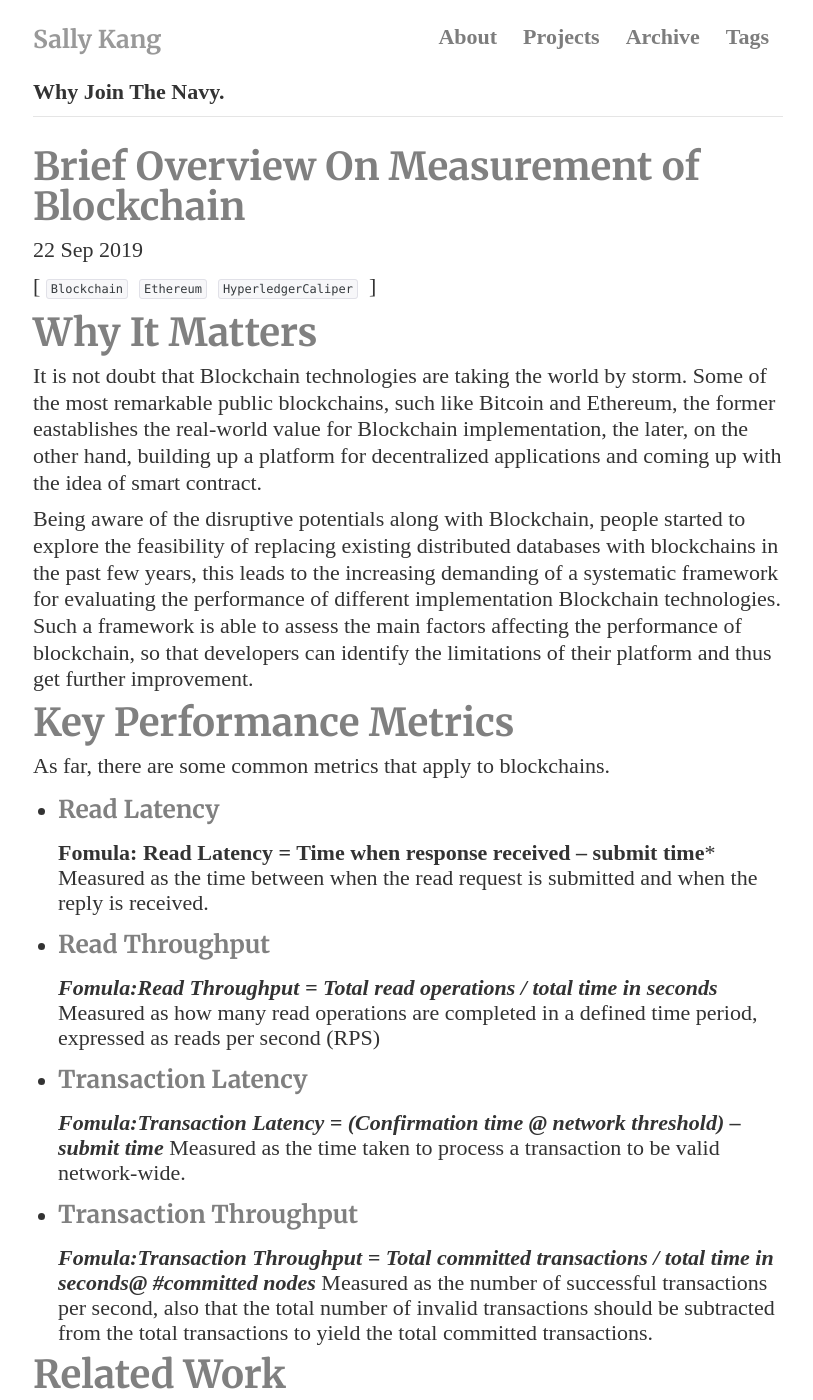
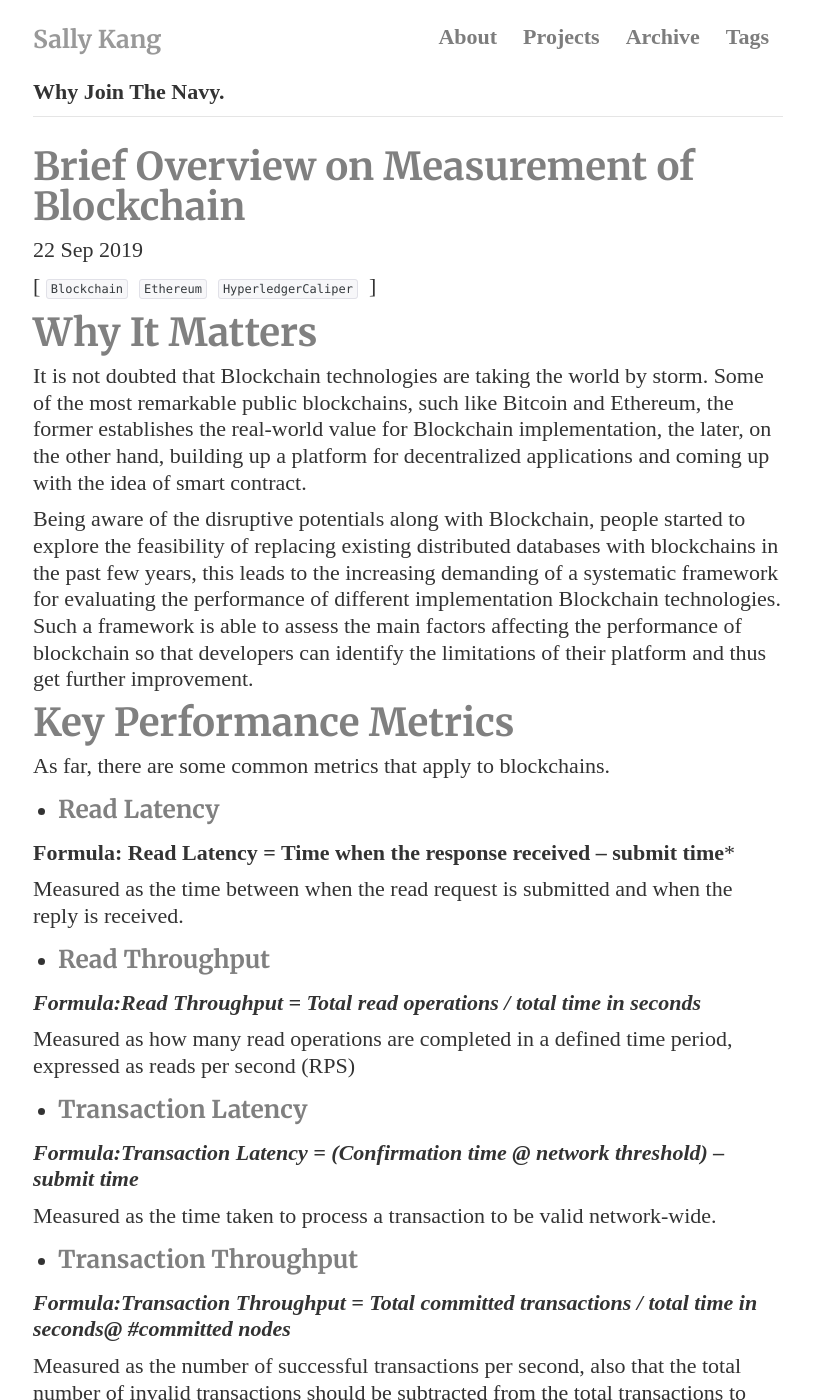
Before and after one commit to SallyKAN/SallyKAN.github.io, a Jekyll site: the page built from _posts/2019-09-22-brief-overview-on-measurement-of-blockchain.md, in a window 1280 px wide and 1400 px high. Shown: the whole window, without its empty margins (232-1045 px from the left). Built offline with Jekyll 4.4.1, drawn with Linux system fonts in a browser that asks for light colours; comment, search, counter and statistics services are not loaded; some of the changed text lies outside the part shown.

Commit message:
new post

```diff
--- a/_posts/2019-09-22-brief-overview-on-measurement-of-blockchain.md
+++ b/_posts/2019-09-22-brief-overview-on-measurement-of-blockchain.md
@@ -1,6 +1,6 @@
 ---
 layout: post
-title: Brief Overview On Measurement of Blockchain
+title: Brief Overview on Measurement of Blockchain
 tags:
 - Blockchain
 - Ethereum
@@ -8,61 +8,119 @@ tags:
 ---
 
 # Why It Matters
-It is not doubt that Blockchain technologies are taking the world by storm. Some of the most remarkable public blockchains, such like Bitcoin and Ethereum, the former eastablishes the real-world value for Blockchain implementation, the later, on the other hand, building up a platform for decentralized applications and coming up with the idea of smart contract.
 
-Being aware of the disruptive potentials along with Blockchain, people started to explore the feasibility of replacing existing distributed databases with blockchains in the past few years, this leads to the increasing demanding of a systematic framework for evaluating the performance of different implementation Blockchain technologies. Such a framework is able to assess the main factors affecting the performance of blockchain, so that developers can identify the limitations of their platform and thus get further improvement.
+It is not doubted that Blockchain technologies are taking the world by storm. Some of the most remarkable public blockchains, such like Bitcoin and Ethereum, the former establishes the real-world value for Blockchain implementation, the later, on the other hand, building up a platform for decentralized applications and coming up with the idea of smart contract.
+
+
+
+Being aware of the disruptive potentials along with Blockchain, people started to explore the feasibility of replacing existing distributed databases with blockchains in the past few years, this leads to the increasing demanding of a systematic framework for evaluating the performance of different implementation Blockchain technologies. Such a framework is able to assess the main factors affecting the performance of blockchain so that developers can identify the limitations of their platform and thus get further improvement.
+
+
 
 # Key Performance Metrics
+
 As far, there are some common metrics that apply to blockchains.
+
 * ### **Read Latency**
-**Fomula: Read Latency = Time when response received – submit time***
+
+**Formula: Read Latency = Time when the response received – submit time***
+
  Measured as the time between when the read request is submitted and when the reply is received.
+
 * ### **Read Throughput**
-***Fomula:Read Throughput = Total read operations / total time in seconds***
+
+***Formula:Read Throughput = Total read operations / total time in seconds***
+
  Measured as how many read operations are completed in a defined time period, expressed as reads per second (RPS)
+
 * ### **Transaction Latency**
-***Fomula:Transaction Latency = (Confirmation time @ network threshold) – submit time***
+
+***Formula:Transaction Latency = (Confirmation time @ network threshold) – submit time***
+
 Measured as the time taken to process a transaction to be valid network-wide.
+
 * ### **Transaction Throughput**
-***Fomula:Transaction Throughput = Total committed transactions / total time in seconds@ #committed nodes***
+
+***Formula:Transaction Throughput = Total committed transactions / total time in seconds@ #committed nodes***
+
 Measured as the number of successful transactions per second, also that the total number of invalid transactions should be subtracted from the total transactions to yield the total committed transactions.
 
+
+
 # Related Work
-Currently, there are some tools and softwares are used to measure Blockchain.
+
+Currently, there are some softwares are used to measure Blockchain.
+
 ### **Blockbench**
-It supports ethereum, hyperledger, parity and quorum, and is capabliable to measure throughput, latency, scalability and fault tolerance. However, you can only use fixed number of workloads, and it's unable to monitor resource utilization.
+
+It supports Ethereum, hyperledger, parity and quorum, and is capable to measure throughput, latency, scalability and fault tolerance. However, you can only use a fixed number of workloads, and it's unable to monitor resource utilization.
+
+
 
 ![Architecture of Blockbench](/img/blockchainblog.png)
 
+
+
 ### **HyperledgerCaliper**
-As part of Hyperledger project, Hyperledger Caliper  currently only supports Hyperlegder Burrow, HyperledgerComposer, HyperledgerFabric, HyperledgerIroha, HyperledgerSawtooth.  It is customized for user to define their own test module, it is capabliable to  measure throughput, latency, resource utilization. Also,  it's easy to integrate private chains and configure.
+
+As part of Hyperledger project, Hyperledger Caliper currently only supports Hyperlegder Burrow, HyperledgerComposer, HyperledgerFabric, HyperledgerIroha, HyperledgerSawtooth.  It is customized for the user to define their own test module, it is capable to measure throughput, latency, resource utilization. Also,  it's easy to integrate private chains and configure.
+
+
 
 ![Architecture of Hyperledger Caliper](/img/blockchainblog2.png)
 
+
+
 ### **BTCSpark**
- BTCSpark is an open source software for analyzing Bitcoin and building blockchain analysis tools. The tool provides an environment that is easy to use with good performance.  It aims to offer high quality, easy to use, performant, and free software to Bitcoin developers and analysts.
+
+ BTCSpark is an open-source software for analyzing Bitcoin and building blockchain analysis tools. The tool provides an environment that is easy to use with good performance.  It aims to offer high quality, easy to use, performant, and free software to Bitcoin developers and analysts.
+
+
 
 ###  **TPC-C**
-TPC Benchmark C is an on-line transaction processing (OLTP) benchmark. The on-line transaction processing is desighed to solve the issue that the difficulty of comparing between different bank systems. With TPC-C, the test of on-line transaction finally got a very promising standard. Techniqually, TPC-C seems not the direct solution for Blockchain measurement,  but Blockchain has a lot in common with a database, so I think there would be some key points that a standard blockchain benchmark can learn from TPC-C.
+
+TPC Benchmark C is an on-line transaction processing (OLTP) benchmark. The on-line transaction processing is designed to solve the issue that the difficulty of comparing between different bank systems. With TPC-C, the test of on-line transaction finally got a very promising standard. Technically, TPC-C seems not the direct solution for Blockchain measurement,  but Blockchain has a lot in common with a database, so I think there would be some key points that a standard blockchain benchmark can learn from TPC-C.
+
 # How To Measure
+
 To start a measurement of Blockchain platform, there are several key considerations when designing any blockchain performance evaluation.
 
+
+
 ### **Test Environment**
-To ensure test results  are independently reproducible, all environment parameters and test software, including any workload, should be documented and made available.
+
+To ensure test results are independently reproducible, all environment parameters and test software, including any workload, should be documented and made available.
+
 ### **Observation Points**
+
 An ideal measurement should be made outside the Blockchain platform which is to be evaluated, This is considered as  to be closer to the viewpoint of the end
+
 user so the result could be more accurate.
+
 ### **Transaction Characteristics**
-Keep in mind the key characteristics of transaction of the blockchain platform,  such as the logical of the smart contract(in Ethereum for example),  the size of transactions,  the dependencies of transaction.
+
+Keep in mind the key characteristics of the transaction of the blockchain platform,  such as the logical of the smart contract(in Ethereum for example),  the size of transactions,  the dependencies of transaction.
+
 # Reading List
-There are much more to discuss about this topic, I've made a list containing valuable papers for further reading.
+
+There are much more to discuss this topic, I've made a list containing valuable papers for further reading.
+
 * BLOCKBENCH: A Framework for Analyzing Private Blockchains
+
 * Hyperledger Blockchain Performance Metrics
+
 * Performance Analysis of Ethereum Transactions in Private Blockchain
+
 * Performance Analysis of Private Blockchain Platforms in Varying Workloads
+
 * Performance Benchmarking and Optimizing Hyperledger Fabric Blockchain Platform
+
 * Predicting Latency of Blockchain-Based Systems Using Architectural Modelling and Simulation
+
 # Reference
+
 1.https://wiki.hyperledger.org/groups/pswg/performance-and-scale-wg
+
 2.https://github.com/JeremyRubin/BTCSpark
+
 3.https://medium.com/harmony-one/measure-of-a-blockchain-getting-metrics-that-matter-d57a1d034839
```
